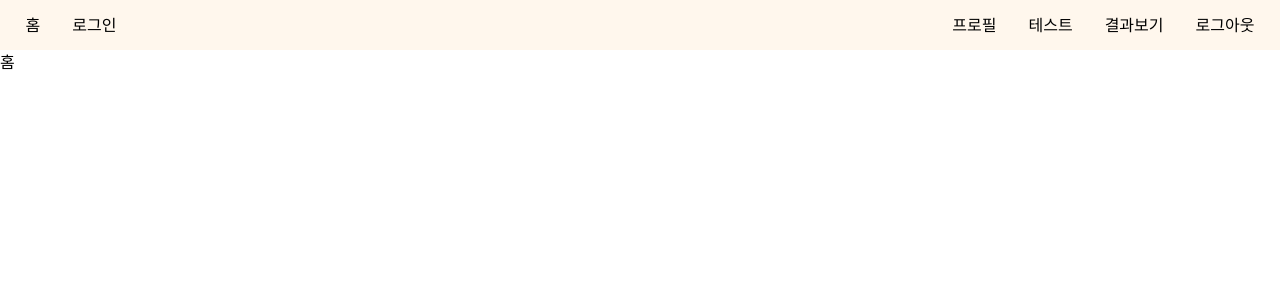
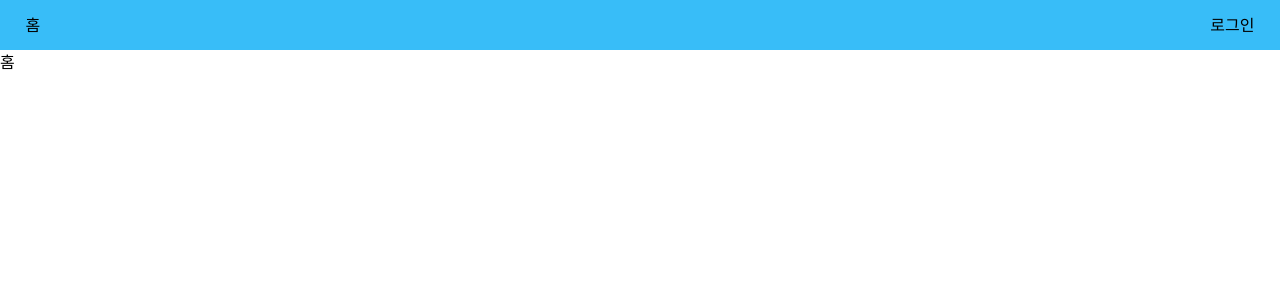
Before and after one commit to hye410/sparta-mbti-test, a React (Vite) app: page / in a window 1280 px wide. Shown: the top 300 px of the page. Built offline with nearby package versions, Linux system fonts and the light colour scheme.

Commit message:
[chore/feat] path 상수 분리 / 로그인 여부에 따른 메뉴 변경 추가

```diff
--- a/src/components/Header.jsx
+++ b/src/components/Header.jsx
@@ -1,33 +1,15 @@
 import { Link } from "react-router-dom";
-import { useAuth } from "../context/AuthContext";
+import Nav from "./Nav";
 
 export default function Header() {
-  const { logout } = useAuth();
-  const handleLogout = () => {
-    logout();
-  };
   return (
-    <header className="bg-slate-300">
-      <nav className="bg-orange-50 w-screen max-w-screen-xl  min-w-[350px] m-auto px-[2vw] py-[1vw]">
+    <header className="bg-sky-400">
+      <nav className="w-screen max-w-screen-xl  min-w-[350px] m-auto px-[2vw] py-[1vw]">
         <ul className="flex items-center justify-between">
           <li className="cursor-pointer">
             <Link to="/">홈</Link>
           </li>
-          <li className="ml-8 cursor-pointer">
-            <Link to="/login">로그인</Link>
-          </li>
-          <li className="ml-auto cursor-pointer">
-            <Link to="/mypage">프로필</Link>
-          </li>
-          <li className="ml-8 cursor-pointer">
-            <Link to="/test">테스트</Link>
-          </li>
-          <li className="ml-8 cursor-pointer">
-            <Link to="/result">결과보기</Link>
-          </li>
-          <li className="ml-8 cursor-pointer">
-            <button onClick={handleLogout}>로그아웃</button>
-          </li>
+          <Nav />
         </ul>
       </nav>
     </header>
--- /dev/null
+++ b/src/components/Nav.jsx
@@ -0,0 +1,64 @@
+import { Link, useNavigate } from "react-router-dom";
+import { useAuth } from "../context/AuthContext";
+import { PATH } from "../constant/pathConstant";
+const { LOGIN, TEST, MY_PAGE, RESULT } = PATH;
+const MENU_TYPE = { LINK: "link", BUTTON: "button" };
+const PublicMenu = () => [
+  {
+    name: "로그인",
+    path: LOGIN,
+    type: MENU_TYPE.LINK,
+  },
+];
+
+const AuthenticatedMenu = (logOut) => [
+  {
+    name: "프로필",
+    path: MY_PAGE,
+    type: MENU_TYPE.LINK,
+  },
+  {
+    name: "테스트",
+    path: TEST,
+    type: MENU_TYPE.LINK,
+  },
+  {
+    name: "결과보기",
+    path: RESULT,
+    type: MENU_TYPE.LINK,
+  },
+  {
+    name: "로그아웃",
+    type: MENU_TYPE.BUTTON,
+    btnEvent: logOut,
+  },
+];
+
+export default function Nav() {
+  const { isAuthenticated, logout } = useAuth();
+  const navigate = useNavigate();
+
+  const handleLogout = () => {
+    logout();
+    navigate("/");
+  };
+
+  const navMenu = isAuthenticated
+    ? AuthenticatedMenu(handleLogout)
+    : PublicMenu();
+
+  return navMenu.map((menu) => (
+    <li
+      key={menu.name}
+      className={`cursor-pointer ${
+        menu.name === "프로필" ? "ml-auto" : "ml-8"
+      }`}
+    >
+      {menu.type === MENU_TYPE.LINK ? (
+        <Link to={menu.path}>{menu.name}</Link>
+      ) : (
+        <button onClick={menu.btnEvent}>{menu.name}</button>
+      )}
+    </li>
+  ));
+}
--- /dev/null
+++ b/src/constant/pathConstant.js
@@ -0,0 +1,7 @@
+export const PATH = Object.freeze({
+  LOGIN: "/login",
+  SIGN_UP: "/signup",
+  TEST: "/test",
+  MY_PAGE: "/mypage",
+  RESULT: "/result",
+});
--- a/src/routes/Router.jsx
+++ b/src/routes/Router.jsx
@@ -6,10 +6,11 @@ import {
   Routes,
 } from "react-router-dom";
 import Layout from "../components/Layout";
-
 import { lazy, Suspense } from "react";
 import Loading from "../components/Loading";
+const { LOGIN, SIGN_UP, TEST, MY_PAGE, RESULT } = PATH;
 import { AuthProvider, useAuth } from "../context/AuthContext";
+import { PATH } from "../constant/pathConstant";
 const Home = lazy(() => import("../pages/Home"));
 const Login = lazy(() => import("../pages/Login"));
 const Signup = lazy(() => import("../pages/Signup"));
@@ -19,7 +20,7 @@ const Result = lazy(() => import("../pages/Result"));
 
 const ProtectedRoute = () => {
   const { isAuthenticated } = useAuth();
-  return !isAuthenticated ? <Navigate to="/login" replace /> : <Outlet />;
+  return !isAuthenticated ? <Navigate to={LOGIN} replace /> : <Outlet />;
 };
 
 export default function Router() {
@@ -30,12 +31,12 @@ export default function Router() {
           <Suspense fallback={<Loading />}>
             <Routes>
               <Route path="/" element={<Home />} />
-              <Route path="/login" element={<Login />} />
-              <Route path="/signup" element={<Signup />} />
+              <Route path={LOGIN} element={<Login />} />
+              <Route path={SIGN_UP} element={<Signup />} />
               <Route element={<ProtectedRoute />}>
-                <Route path="/test" element={<Test />} />
-                <Route path="/mypage" element={<MyPage />} />
-                <Route path="/result" element={<Result />} />
+                <Route path={TEST} element={<Test />} />
+                <Route path={MY_PAGE} element={<MyPage />} />
+                <Route path={RESULT} element={<Result />} />
               </Route>
             </Routes>
           </Suspense>
```
